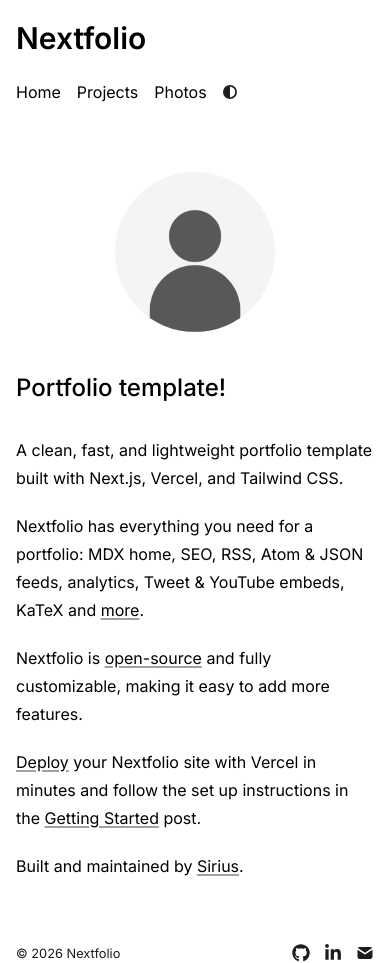
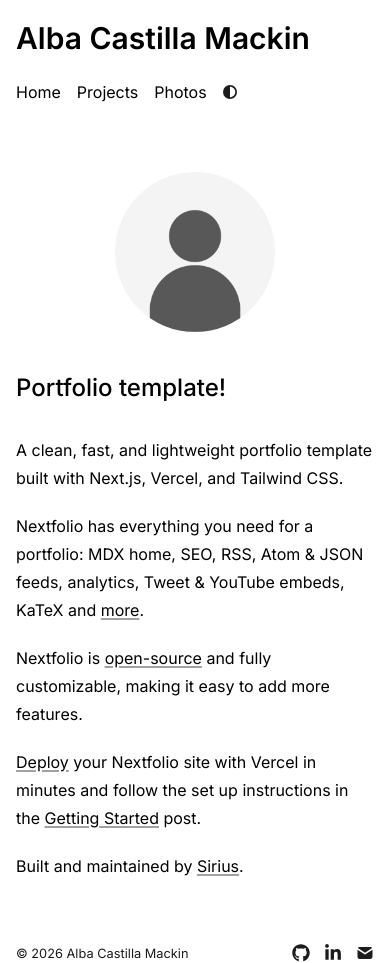
Before and after one commit to AlbaCastilla/AlbaCastillaMackin-portfolio, a Next.js app: page / in a window 390 px wide. Built offline with nearby package versions, Linux system fonts and the light colour scheme.

Commit message:
fix: improve responsive page layout and personalized portfolio tittle in config

```diff
--- a/app/layout.tsx
+++ b/app/layout.tsx
@@ -12,11 +12,14 @@
 
 export const metadata: Metadata = {
   metadataBase: new URL(metaData.baseUrl),
+
   title: {
     default: metaData.title,
     template: `%s | ${metaData.title}`,
   },
+
   description: metaData.description,
+
   openGraph: {
     images: metaData.ogImage,
     title: metaData.title,
@@ -26,6 +29,7 @@
     locale: "en_US",
     type: "website",
   },
+
   robots: {
     index: true,
     follow: true,
@@ -37,10 +41,12 @@
       "max-snippet": -1,
     },
   },
+
   twitter: {
     title: metaData.name,
     card: "summary_large_image",
   },
+
   icons: {
     icon: "/favicon.ico",
   },
@@ -74,29 +80,17 @@
         />
       </head>
 
-      <body className="w-full overflow-x-hidden antialiased">
+      <body className="min-h-screen w-full overflow-x-hidden antialiased">
         <ThemeProvider
           attribute="class"
           defaultTheme="system"
           enableSystem
           disableTransitionOnChange
         >
-          <main
-            className="
-              mx-auto
-              flex
-              min-h-screen
-              w-full
-              max-w-6xl
-              flex-col
-              px-4
-              sm:px-6
-              lg:px-8
-            "
-          >
+          <main className="flex min-h-screen w-full flex-col px-4 sm:px-6 md:px-8 lg:px-10">
             <Navbar />
 
-            <div className="flex-1 w-full">
+            <div className="flex-1 w-full min-w-0">
               {children}
             </div>
 
--- a/app/lib/config.ts
+++ b/app/lib/config.ts
@@ -1,6 +1,6 @@
 export const metaData = {
   baseUrl: "https://nextfolio-template.vercel.app/",
-  title: "Nextfolio",
+  title: "Alba Castilla Mackin",
   name: "Sirius",
   ogImage: "/opengraph-image.png",
   description:
```
